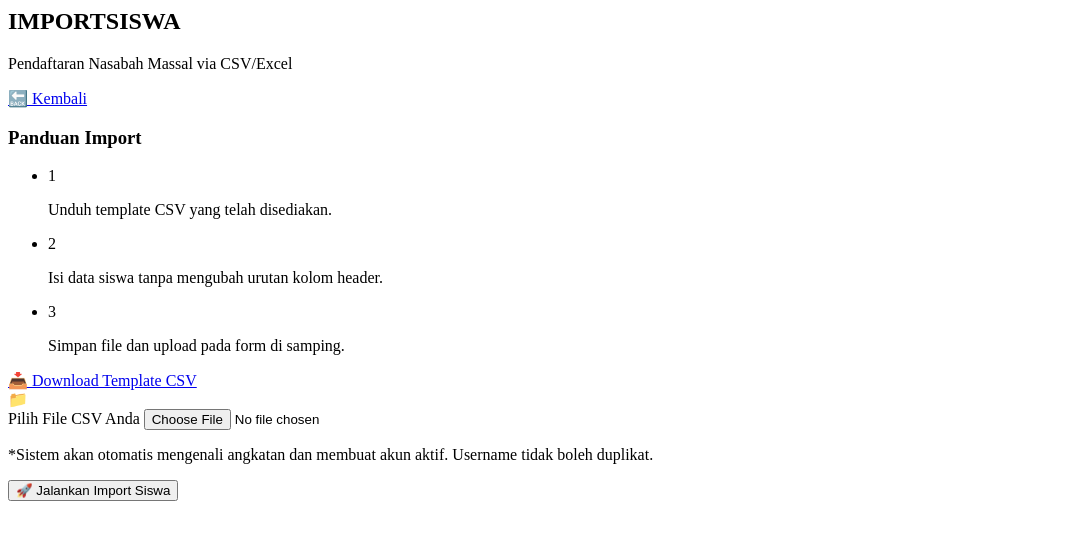
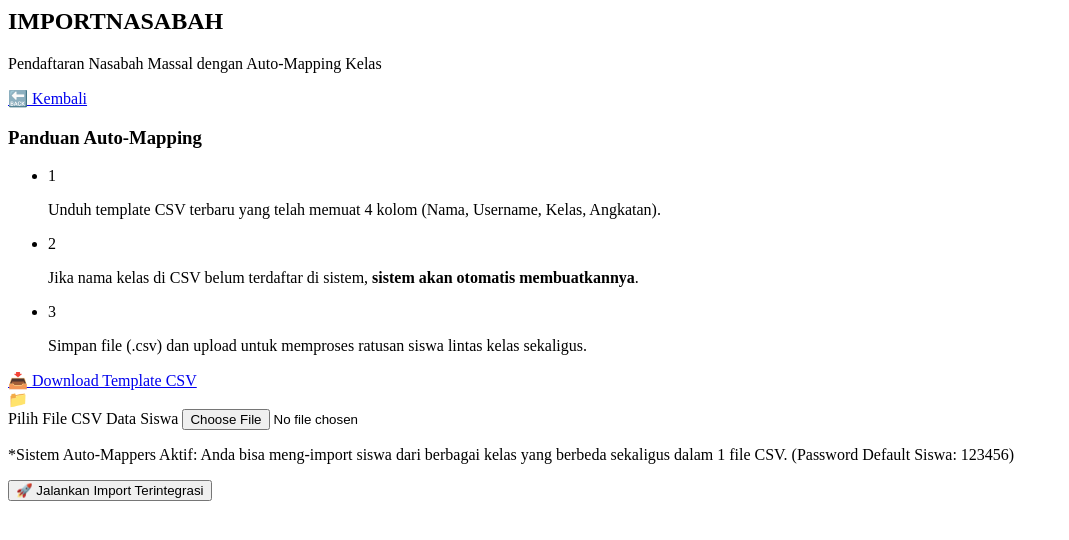
Before and after one commit to wrhasyim/bst, a PHP site: page /bst/views/admin/user/import.php in a window 1280 px wide. Shown: the top 540 px of the page, without its empty margins (0-1069 px from the left). Run offline with PHP 8.4, Linux system fonts and the light colour scheme; some libraries are stand-ins or nearby versions.

Commit message:
feat: enhance UserController and import view for improved CSV import functionality; update validation, process logic, and UI elements

```diff
--- a/views/admin/user/import.php
+++ b/views/admin/user/import.php
@@ -1,8 +1,8 @@
 <div class="max-w-4xl mx-auto space-y-8 pb-10">
     <div class="flex items-center justify-between">
         <div>
-            <h2 class="text-3xl font-black text-slate-800 italic uppercase tracking-tight">IMPORT<span class="text-emerald-500">SISWA</span></h2>
-            <p class="text-[10px] font-bold text-slate-400 uppercase tracking-[0.3em] mt-1">Pendaftaran Nasabah Massal via CSV/Excel</p>
+            <h2 class="text-3xl font-black text-slate-800 italic uppercase tracking-tight">IMPORT<span class="text-emerald-500">NASABAH</span></h2>
+            <p class="text-[10px] font-bold text-slate-400 uppercase tracking-[0.3em] mt-1">Pendaftaran Nasabah Massal dengan Auto-Mapping Kelas</p>
         </div>
         <a href="<?= BASE_URL ?>/user" class="px-5 py-2 bg-slate-100 text-slate-600 font-black text-[10px] uppercase tracking-widest rounded-xl hover:bg-slate-200 transition-all">🔙 Kembali</a>
     </div>
@@ -10,19 +10,19 @@
     <div class="grid grid-cols-1 md:grid-cols-3 gap-8">
         <div class="md:col-span-1 space-y-6">
             <div class="bg-white p-6 rounded-[2.5rem] border border-slate-200 shadow-sm">
-                <h3 class="font-black text-slate-800 text-[11px] uppercase tracking-widest border-b pb-4 mb-4">Panduan Import</h3>
+                <h3 class="font-black text-slate-800 text-[11px] uppercase tracking-widest border-b pb-4 mb-4">Panduan Auto-Mapping</h3>
                 <ul class="space-y-4">
                     <li class="flex gap-3">
                         <span class="w-5 h-5 bg-emerald-500 text-white text-[10px] font-bold rounded-full flex items-center justify-center shrink-0">1</span>
-                        <p class="text-[10px] font-bold text-slate-500 uppercase leading-relaxed">Unduh template CSV yang telah disediakan.</p>
+                        <p class="text-[10px] font-bold text-slate-500 uppercase leading-relaxed">Unduh template CSV terbaru yang telah memuat 4 kolom (Nama, Username, Kelas, Angkatan).</p>
                     </li>
                     <li class="flex gap-3">
                         <span class="w-5 h-5 bg-emerald-500 text-white text-[10px] font-bold rounded-full flex items-center justify-center shrink-0">2</span>
-                        <p class="text-[10px] font-bold text-slate-500 uppercase leading-relaxed">Isi data siswa tanpa mengubah urutan kolom header.</p>
+                        <p class="text-[10px] font-bold text-slate-500 uppercase leading-relaxed">Jika nama kelas di CSV belum terdaftar di sistem, <b>sistem akan otomatis membuatkannya</b>.</p>
                     </li>
                     <li class="flex gap-3">
                         <span class="w-5 h-5 bg-emerald-500 text-white text-[10px] font-bold rounded-full flex items-center justify-center shrink-0">3</span>
-                        <p class="text-[10px] font-bold text-slate-500 uppercase leading-relaxed">Simpan file dan upload pada form di samping.</p>
+                        <p class="text-[10px] font-bold text-slate-500 uppercase leading-relaxed">Simpan file (.csv) dan upload untuk memproses ratusan siswa lintas kelas sekaligus.</p>
                     </li>
                 </ul>
             </div>
@@ -34,22 +34,23 @@
 
         <div class="md:col-span-2">
             <form action="<?= BASE_URL ?>/user/proses_import" method="POST" enctype="multipart/form-data" class="bg-white p-10 rounded-[3rem] border border-slate-200 shadow-sm space-y-8">
+
                 <div class="border-4 border-dashed border-slate-100 rounded-[2rem] p-10 text-center space-y-4">
                     <div class="text-5xl">📁</div>
                     <div>
-                        <label class="block text-[10px] font-black text-slate-400 uppercase tracking-widest mb-4">Pilih File CSV Anda</label>
-                        <input type="file" name="file_csv" required class="block w-full text-xs text-slate-500 file:mr-4 file:py-2 file:px-4 file:rounded-full file:border-0 file:text-[10px] file:font-black file:bg-emerald-50 file:text-emerald-700 hover:file:bg-emerald-100 cursor-pointer">
+                        <label class="block text-[10px] font-black text-slate-400 uppercase tracking-widest mb-4">Pilih File CSV Data Siswa</label>
+                        <input type="file" name="file_csv" accept=".csv" required class="block w-full text-xs text-slate-500 file:mr-4 file:py-2 file:px-4 file:rounded-full file:border-0 file:text-[10px] file:font-black file:bg-emerald-50 file:text-emerald-700 hover:file:bg-emerald-100 cursor-pointer">
                     </div>
                 </div>
 
-                <div class="bg-blue-50 p-6 rounded-2xl border border-blue-100">
-                    <p class="text-[10px] font-bold text-blue-700 uppercase tracking-wide italic">
-                        *Sistem akan otomatis mengenali angkatan dan membuat akun aktif. Username tidak boleh duplikat.
+                <div class="bg-emerald-50 p-6 rounded-2xl border border-emerald-100">
+                    <p class="text-[10px] font-bold text-emerald-700 uppercase tracking-wide italic">
+                        *Sistem Auto-Mappers Aktif: Anda bisa meng-import siswa dari berbagai kelas yang berbeda sekaligus dalam 1 file CSV. (Password Default Siswa: 123456)
                     </p>
                 </div>
 
                 <button type="submit" class="w-full py-5 bg-emerald-600 text-white text-[11px] font-black uppercase tracking-[0.3em] rounded-2xl hover:bg-emerald-700 transition-all shadow-xl shadow-emerald-100">
-                    🚀 Jalankan Import Siswa
+                    🚀 Jalankan Import Terintegrasi
                 </button>
             </form>
         </div>
```
Also changed, not shown: app/Controllers/UserController.php (+41 -25 lines).
